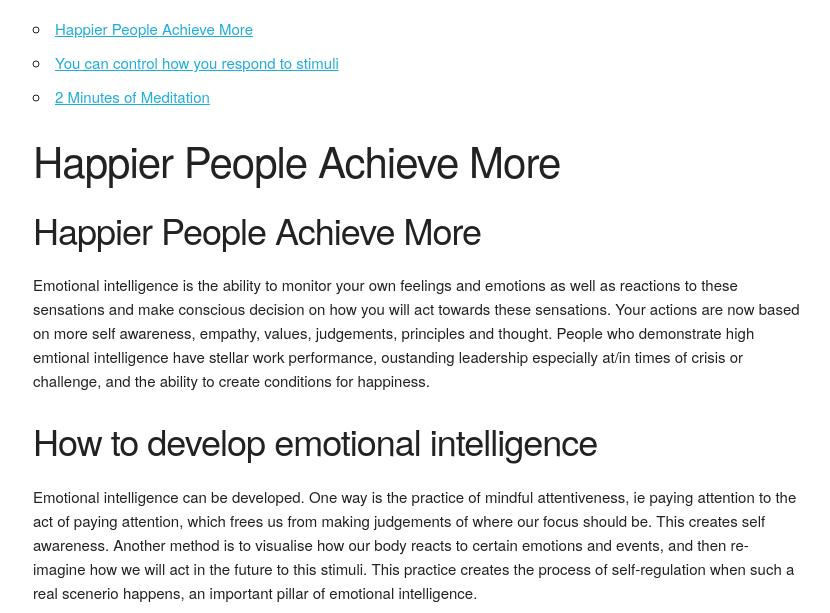
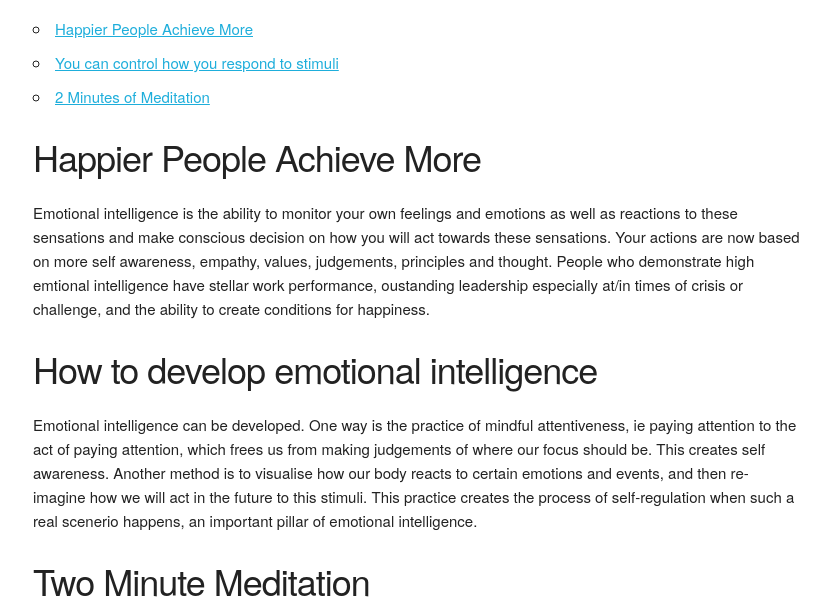
Before and after one commit to JaivePNG/JaivePNG.github.io, a plain HTML site: page blog/c2-emotional-intelligence.html in a window 1280 px wide. Shown: the part 187-800 px from the top of the page, without its empty margins (223-1053 px from the left). Drawn offline with nearby package versions, Linux system fonts and the light colour scheme; files that its build step writes are made by us from their sources.

Commit message:
Delete line 52 c2-emotional-intelligence.html

```diff
--- a/blog/c2-emotional-intelligence.html
+++ b/blog/c2-emotional-intelligence.html
@@ -49,7 +49,6 @@
         </ul>
       </nav>
 <!-- #main -->
-  <h2> Happier People Achieve More </h2>
   <section class = definitions>
     <h3 id ="dom1"> Happier People Achieve More </h3>
         Emotional intelligence is the ability to monitor your own feelings and emotions as well as reactions to these sensations and make conscious decision on how you will act towards these sensations. Your actions are now based on more self awareness,  empathy, values, judgements, principles and thought.
```
